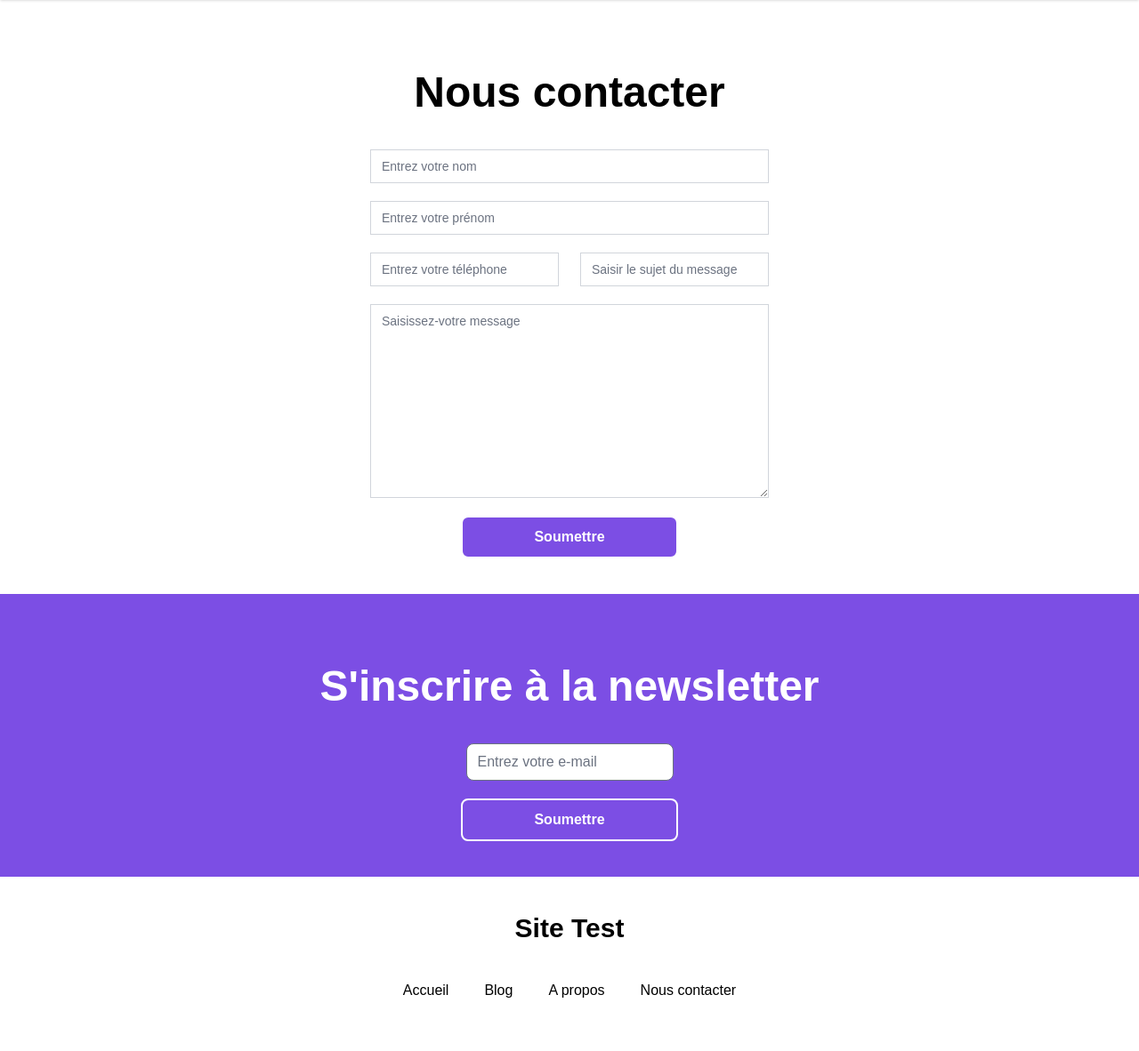
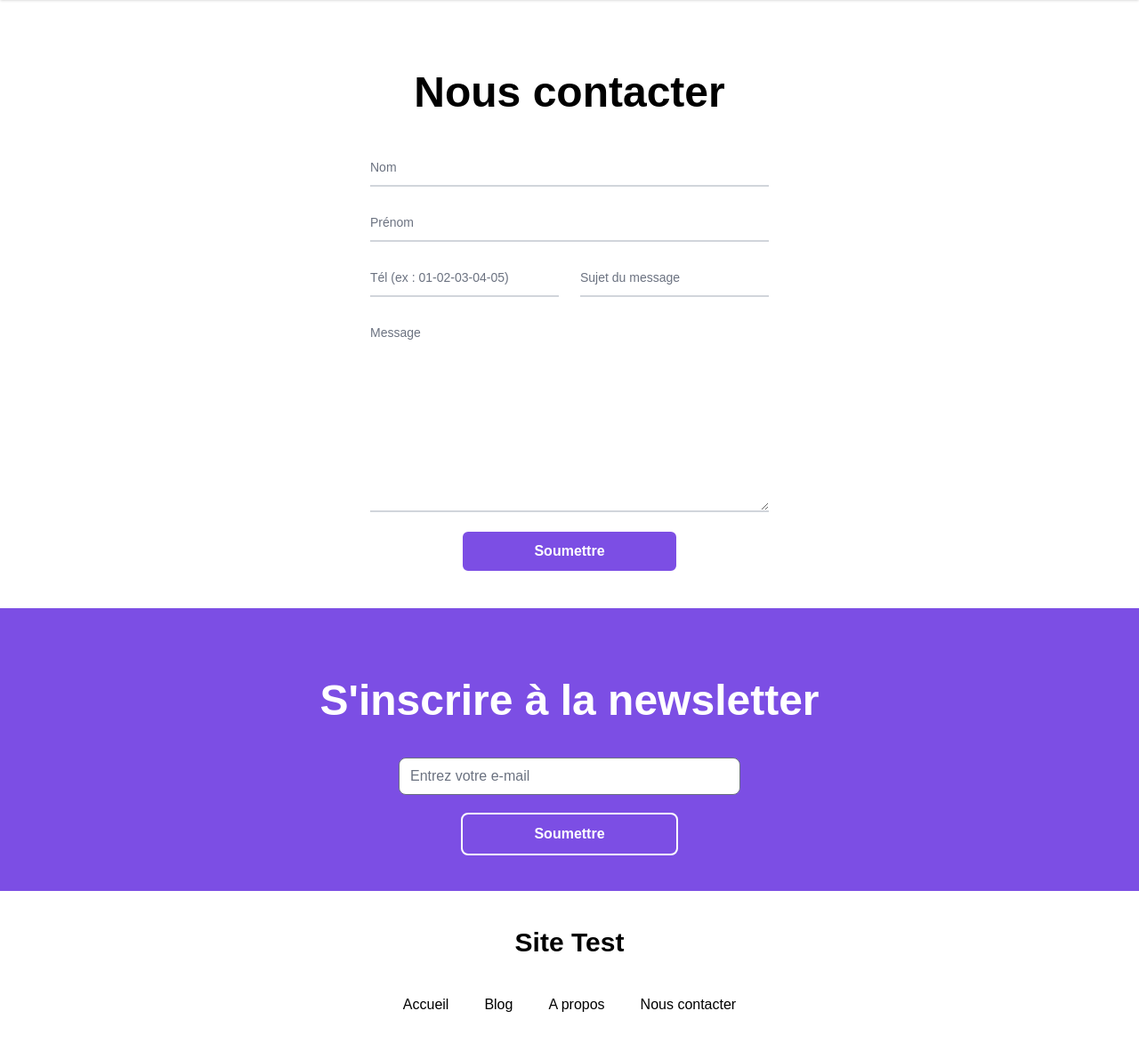
Before and after one commit to mrimbert/demo-django, a Django app: page /contact/ in a window 1280 px wide. Shown: the part 128-1310 px from the top of the page at 89% size. Run offline with Django 5.2, Linux system fonts and the light colour scheme; style sheets or scripts are compiled from the project's sources; some libraries are stand-ins or nearby versions.

Commit message:
add style on forms

```diff
--- a/blogsite/forms.py
+++ b/blogsite/forms.py
@@ -9,7 +9,6 @@ class MailForm(ModelForm):
         widgets = {
             'mail' : EmailInput(attrs={
                 'class': "text-black w-96 rounded-lg",
-                'style': "max-width:300px;",
                 'placeholder':"Entrez votre e-mail"
             })
         }
@@ -20,30 +19,25 @@ class ContactForm(ModelForm):
         fields = ['nom', 'prenom', 'tel', 'sujet', 'message']
         widgets = {
             'nom' : TextInput(attrs = {
-                'class':"block py-2.5 px-0 w-full text-sm text-gray-900 bg-transparent border-0 border-b-2 border-gray-300 appearance-none focus:outline-none focus:ring-0 focus:border-blue-600 peer",
                 'style':"max-width:500px;",
-                'placeholder':"Entrez votre nom",
+                'placeholder':"Nom",
             }),
             'prenom' : TextInput(attrs = {
-                'class':"block py-2.5 px-0 w-full text-sm text-gray-900 bg-transparent border-0 border-b-2 border-gray-300 appearance-none focus:outline-none focus:ring-0 focus:border-blue-600 peer",
                 'style':"max-width:500px;",
-                'placeholder':"Entrez votre prénom",
+                'placeholder':"Prénom",
             }),
             'tel' : TextInput(attrs = {
-                'class': "block py-2.5 px-0 w-full text-sm text-gray-900 bg-transparent border-0 border-b-2 border-gray-300 appearance-none focus:outline-none focus:ring-0 focus:border-blue-600 peer",
                 'style':"max-width:300px;",
                 'pattern':"[0-9]{2} [0-9]{2} [0-9]{2} [0-9]{2} [0-9]{2}",
-                'placeholder':"Entrez votre téléphone",
+                'placeholder':"Tél (ex : 01-02-03-04-05)",
             }),
             'sujet' : TextInput(attrs = {
-                'class':"block py-2.5 px-0 w-full text-sm text-gray-900 bg-transparent border-0 border-b-2 border-gray-300 appearance-none focus:outline-none focus:ring-0 focus:border-blue-600 peer",
                 'style':"max-width:300px;",
-                'placeholder':"Saisir le sujet du message",
+                'placeholder':"Sujet du message",
             }),
             'message' : Textarea(attrs = {
-                'class':"block py-2.5 px-0 w-full text-sm text-gray-900 bg-transparent border-0 border-b-2 border-gray-300 appearance-none focus:outline-none focus:ring-0 focus:border-blue-600 peer",
                 'style':"max-width:500px;",
-                'placeholder':"Saisissez-votre message",
+                'placeholder':"Message",
             })
 
 
--- a/blogsite/templates/blog/about.html
+++ b/blogsite/templates/blog/about.html
@@ -1,4 +1,5 @@
 {%extends "blog/content-about.html" %}
+{% load widget_tweaks %}
 
 {%block header%}
 <header>
@@ -35,7 +36,7 @@
         <form action="" method="post">
             {% csrf_token %}
             <div class="pb-5">
-                {{form.mail}}
+                {%render_field form.mail class="text-black w-96 rounded-lg focus:border-primary"%}
             </div>
             <input type="submit" value="Soumettre" class="w-auto px-20 bg-inherit border-blanc text-blanc font-montserrat rounded-lg inline-block box-border border-2 rounded-x1 hover:bg-blanc hover:text-primary duration-1000 h-12 font-bold">
         </form>
--- a/blogsite/templates/blog/article.html
+++ b/blogsite/templates/blog/article.html
@@ -1,4 +1,5 @@
 {%extends "blog/content-article.html" %}
+{% load widget_tweaks %}
 
 {%block header%}
 <header>
@@ -35,14 +36,14 @@
         <form action="" method="post">
             {% csrf_token %}
             <div class="pb-5">
-                {{form.mail}}
+                {%render_field form.mail class="text-black w-96 rounded-lg focus:border-primary"%}
             </div>
             <input type="submit" value="Soumettre" class="w-auto px-20 bg-inherit border-blanc text-blanc font-montserrat rounded-lg inline-block box-border border-2 rounded-x1 hover:bg-blanc hover:text-primary duration-1000 h-12 font-bold">
         </form>
     </div>
     <div class="text-center bg-blanc font-montserrat py-10">
         <h1 class="font-bold text-3xl">Site Test</h1>
-        <div class="flex flex-row text-center pt-10 justify-center gap-10">
+        <div class="flex flex-row text-center pt-10 justify-center gap-5">
             <a href="/" class="hover:text-primary transition duration-300">Accueil</a>
             <a href="../article/" class="hover:text-primary transition duration-300">Blog</a>
             <a href="../about/" class="hover:text-primary transition duration-300">A propos</a>
--- a/blogsite/templates/blog/contact.html
+++ b/blogsite/templates/blog/contact.html
@@ -35,7 +36,7 @@
         <form action="" method="post">
             {% csrf_token %}
             <div class="pb-5">
-                {{form.mail}}
+                {%render_field form.mail class="text-black w-96 rounded-lg focus:border-primary"%}
             </div>
             <input type="submit" value="Soumettre" class="w-auto px-20 bg-inherit border-blanc text-blanc font-montserrat rounded-lg inline-block box-border border-2 rounded-x1 hover:bg-blanc hover:text-primary duration-1000 h-12 font-bold">
         </form>
--- a/blogsite/templates/blog/content-contact.html
+++ b/blogsite/templates/blog/content-contact.html
@@ -21,21 +22,21 @@
         <form action="" method="post" class="max-w-md mx-auto">
             {% csrf_token %}
             <div class="relative z-0 w-full mb-5 group">
-                {{formContact.nom}}
+                {%render_field formContact.nom class="block py-2.5 px-0 w-full text-sm text-secondary bg-transparent border-0 border-b-2 border-gray-300 appearance-none focus:outline-none focus:ring-0 focus:border-primary peer"%}
             </div>
             <div class="relative z-0 w-full mb-5 group">
-                {{formContact.prenom}}
+                {%render_field formContact.prenom class="block py-2.5 px-0 w-full text-sm text-gray-900 bg-transparent border-0 border-b-2 border-gray-300 appearance-none focus:outline-none focus:ring-0 focus:border-primary peer"%}
             </div>
             <div class="grid md:grid-cols-2 md:gap-6">
             <div class="relative z-0 w-full mb-5 group">
-                {{formContact.tel}}
+                {%render_field formContact.tel class="block py-2.5 px-0 w-full text-sm text-gray-900 bg-transparent border-0 border-b-2 border-gray-300 appearance-none focus:outline-none focus:ring-0 focus:border-primary peer"%}
             </div>
             <div class="relative z-0 w-full mb-5 group">
-                {{formContact.sujet}}
+                {%render_field formContact.sujet class="block py-2.5 px-0 w-full text-sm text-gray-900 bg-transparent border-0 border-b-2 border-gray-300 appearance-none focus:outline-none focus:ring-0 focus:border-primary peer"%}
             </div>
             </div>
             <div class="pb-5">
-                {{formContact.message}}
+                {%render_field formContact.message class="block py-2.5 px-0 w-full text-sm text-gray-900 bg-transparent border-0 border-b-2 border-gray-300 appearance-none focus:outline-none focus:ring-0 focus:border-primary peer"%}
             </div>
             <input type="submit" value="Soumettre" class="w-auto px-20 bg-primary border-blanc text-blanc font-montserrat rounded-lg inline-block box-border border-2 rounded-x1 hover:bg-blanc hover:text-primary hover:border-primary duration-1000 h-12 font-bold">
     {%if success%}
--- a/blogsite/templates/blog/content-index.html
+++ b/blogsite/templates/blog/content-index.html
@@ -26,7 +26,7 @@
             <div class="flex flex-row place-content-center"><p class="font-caveat pb-10 text-justify xl:pr-40 max-w-screen-sm">{{article.contexte}}</p></div>
             <a class="text-center my-auto mx-auto w-auto py-2 px-10 bg-blanc border-primary text-secondary font-montserrat rounded-lg inline-block box-border border-2 rounded-x1 hover:bg-primary hover:text-white hover:border-white duration-1000 h-12 font-bold" href="{{article.content_id}}/detail">En savoir plus</b></a>
         </div>
-        <div class="flex flex-row place-content-center xl:py-20 pr-10 row-start-1 xl:col-start-2 xl:row-start-auto sm:w-auto w-0 py-10">
+        <div class="flex flex-row place-content-center xl:py-20 xl:pr-10 row-start-1 xl:col-start-2 xl:row-start-auto sm:w-auto w-0 py-10">
             <img src="{{MEDIA_URL}}{{article.image}}" alt="Image from the featured article" class="rounded-lg sm:max-w-screen-sm">
             </div>
         </div>
--- a/blogsite/templates/blog/detail.html
+++ b/blogsite/templates/blog/detail.html
@@ -1,4 +1,5 @@
 {%extends "blog/content-detail.html" %}
+{% load widget_tweaks %}
 
 {%block header%}
 <header>
@@ -36,14 +37,14 @@
         <form action="" method="post">
             {% csrf_token %}
             <div class="pb-5">
-                {{form.mail}}
+                {%render_field form.mail class="text-black w-96 rounded-lg focus:border-primary"%}
             </div>
             <input type="submit" value="Soumettre" class="w-auto px-20 bg-inherit border-blanc text-blanc font-montserrat rounded-lg inline-block box-border border-2 rounded-x1 hover:bg-blanc hover:text-primary duration-1000 h-12 font-bold">
         </form>
     </div>
     <div class="text-center bg-blanc font-montserrat py-10">
         <h1 class="font-bold text-3xl">Site Test</h1>
-        <div class="flex flex-row text-center pt-10 justify-center gap-10">
+        <div class="flex flex-row text-center pt-10 justify-center gap-5">
             <a href="/" class="hover:text-primary transition duration-300">Accueil</a>
             <a href="../article/" class="hover:text-primary transition duration-300">Blog</a>
             <a href="../about/" class="hover:text-primary transition duration-300">A propos</a>
--- a/blogsite/templates/blog/index.html
+++ b/blogsite/templates/blog/index.html
@@ -1,4 +1,5 @@
 {%extends "blog/content-index.html" %}
+{% load widget_tweaks %}
 
 {%block header%}
 <header>
@@ -35,14 +36,14 @@
         <form action="" method="post">
             {% csrf_token %}
             <div class="pb-5">
-                {{form.mail}}
+                {%render_field form.mail class="text-black w-96 rounded-lg focus:border-primary"%}
             </div>
             <input type="submit" value="Soumettre" class="w-auto px-20 bg-inherit border-blanc text-blanc font-montserrat rounded-lg inline-block box-border border-2 rounded-x1 hover:bg-blanc hover:text-primary duration-1000 h-12 font-bold">
         </form>
     </div>
     <div class="text-center bg-blanc font-montserrat py-10">
         <h1 class="font-bold text-3xl">Site Test</h1>
-        <div class="flex flex-row text-center pt-10 justify-center gap-10">
+        <div class="flex flex-row text-center pt-10 justify-center gap-5">
             <a href="/" class="hover:text-primary transition duration-300">Accueil</a>
             <a href="article/" class="hover:text-primary transition duration-300">Blog</a>
             <a href="about/" class="hover:text-primary transition duration-300">A propos</a>
--- a/testdjango/settings.py
+++ b/testdjango/settings.py
@@ -32,6 +32,7 @@ ALLOWED_HOSTS = []
 # Application definition
 
 INSTALLED_APPS = [
+    'widget_tweaks',
     'theme',
     'tailwind',
     'blogsite.apps.BlogsiteConfig',
--- a/theme/static/css/dist/styles.css
+++ b/theme/static/css/dist/styles.css
@@ -846,6 +846,10 @@ select {
   width: 10rem;
 }
 
+.w-96 {
+  width: 24rem;
+}
+
 .w-auto {
   width: auto;
 }
@@ -890,8 +894,18 @@ select {
   flex-grow: 1;
 }
 
+.appearance-none {
+  -webkit-appearance: none;
+     -moz-appearance: none;
+          appearance: none;
+}
+
 .grid-cols-1 {
   grid-template-columns: repeat(1, minmax(0, 1fr));
+}
+
+.grid-rows-1 {
+  grid-template-rows: repeat(1, minmax(0, 1fr));
 }
 
 .grid-rows-2 {
@@ -984,8 +998,16 @@ select {
   border-radius: 0.5rem;
 }
 
+.border-0 {
+  border-width: 0px;
+}
+
 .border-2 {
   border-width: 2px;
+}
+
+.border-b-2 {
+  border-bottom-width: 2px;
 }
 
 .border-s-4 {
@@ -1026,6 +1048,10 @@ select {
   background-color: rgb(124 78 228 / var(--tw-bg-opacity));
 }
 
+.bg-transparent {
+  background-color: transparent;
+}
+
 .object-cover {
   -o-object-fit: cover;
      object-fit: cover;
@@ -1044,6 +1070,11 @@ select {
   padding: 1.25rem;
 }
 
+.px-0 {
+  padding-left: 0px;
+  padding-right: 0px;
+}
+
 .px-10 {
   padding-left: 2.5rem;
   padding-right: 2.5rem;
@@ -1069,6 +1100,11 @@ select {
   padding-bottom: 0.5rem;
 }
 
+.py-2\.5 {
+  padding-top: 0.625rem;
+  padding-bottom: 0.625rem;
+}
+
 .py-20 {
   padding-top: 5rem;
   padding-bottom: 5rem;
```
Also changed, not shown: other parts of blogsite/templates/blog/contact.html (+1 -0 lines), other parts of blogsite/templates/blog/content-contact.html (+1 -0 lines), other parts of theme/static/css/dist/styles.css (+24 -4 lines).
